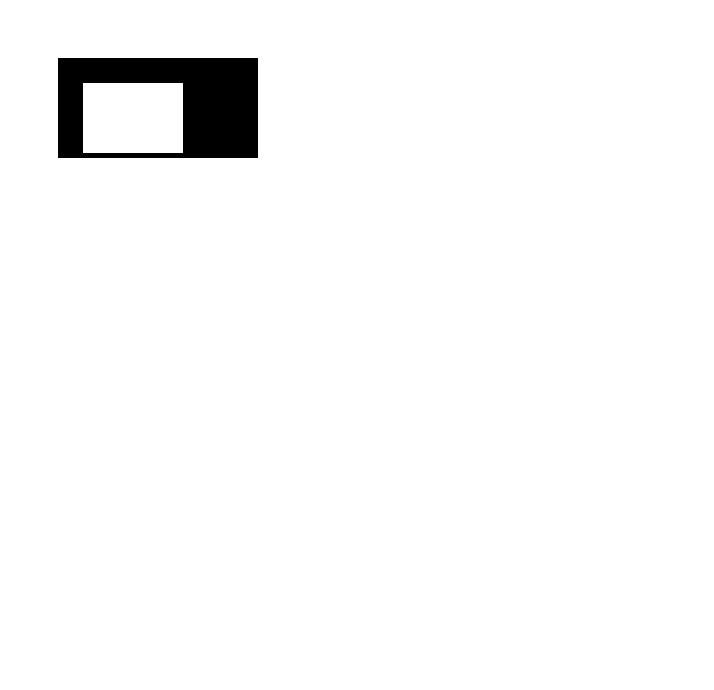
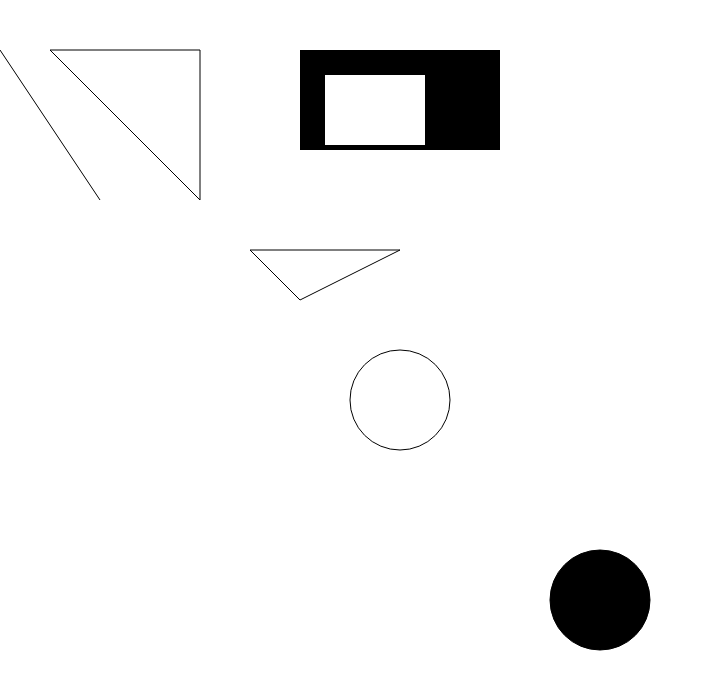
Before and after one commit to front-end-study-program/canvas-api, a website built with Vite: page index.html in a window 1280 px wide. Shown: the whole page, without its empty margins (0-714 px from the left). Built offline with nearby package versions, Linux system fonts and the light colour scheme.

Commit message:
chore: inti

```diff
--- a/index.html
+++ b/index.html
@@ -5,9 +5,17 @@
   <meta http-equiv="X-UA-Compatible" content="IE=edge">
   <meta name="viewport" content="width=device-width, initial-scale=1.0">
   <title>API Playground</title>
+  <style>
+    html,body {
+      margin: 0;
+      padding: 0;
+      width: 100%;
+      height: 100%;
+    }
+  </style>
 </head>
 <body>
-  <canvas id="canvas" width="400" height="400">
+  <canvas id="canvas">
     当前浏览器不支持canvas元素，请升级或更换浏览器！
   </canvas>
   <script type="module" src="./src/main.ts"></script>
--- a/src/Draw.ts
+++ b/src/Draw.ts
@@ -12,6 +12,15 @@ interface IPosition {
   y: number;
   width: number;
   height: number
+}
+
+interface IArc {
+  x: number;
+  y: number;
+  radius: number;
+  startAngle: number;
+  endAngle: number;
+  counterclockwise?: boolean;
 }
 
 class Draw {
@@ -61,9 +70,27 @@ class Draw {
       ctx.strokeRect(x, y, width, height)
     }
   }
+  /**
+   * 清除指定矩形区域
+   * @param {IPosition} position 矩形位置
+   */
   clearRect(position: IPosition) {
     const { x, y, width, height } = position
     this.ctx.clearRect(x, y, width, height)
+  }
+  /**
+   * 画圆弧或圆
+   * @param {IArc} options 绘制路径
+   * @param {boolean} isFill 是否填充
+   */
+  arc(options: IArc, isFill = false) {
+    const { x, y, radius, startAngle, endAngle, counterclockwise } = options
+    const { ctx } = this
+    ctx.beginPath()
+    ctx.arc(x, y, radius, startAngle, endAngle, counterclockwise)
+    ctx.stroke()
+    isFill && ctx.fill()
+    ctx.closePath()
   }
 }
 
--- a/src/main.ts
+++ b/src/main.ts
@@ -1,18 +1,41 @@
 import Draw from './Draw'
 
 const canvas = document.getElementById('canvas') as HTMLCanvasElement
+canvas.width = document.body.offsetWidth
+canvas.height = document.body.offsetHeight
 const ctx = canvas.getContext('2d')
 
 const draw = new Draw(ctx!)
 
 // 画直线
-// draw.straightLine(0, 50, 100, 200)
+draw.straightLine(0, 50, 100, 200)
 
 // 画三角形
-// draw.triangle({ Ax: 50, Ay: 50, Bx: 200, By: 200, Cx: 200, Cy: 50 })
+draw.triangle({ Ax: 50, Ay: 50, Bx: 200, By: 200, Cx: 200, Cy: 50 })
+
+draw.triangle({ Ax: 250, Ay: 250, Bx: 300, By: 300, Cx: 400, Cy: 250 })
 
 // 画矩形
-draw.rectangle({ x: 50, y: 50, width: 200, height: 100 }, true)
+draw.rectangle({ x: 300, y: 50, width: 200, height: 100 }, true)
 
 // 清除指定矩形区域
-draw.clearRect({x: 75, y: 75, width: 100, height: 70})
+draw.clearRect({x: 325, y: 75, width: 100, height: 70})
+
+// 画圆弧与圆
+draw.arc({
+  x: 400,
+  y: 400,
+  radius: 50,
+  startAngle: 0,
+  endAngle: Math.PI * 2,
+  counterclockwise: false
+})
+
+draw.arc({
+  x: 600,
+  y: 600,
+  radius: 50,
+  startAngle: 0,
+  endAngle: Math.PI * 2,
+  counterclockwise: false
+}, true)
```
Also changed, not shown: README.md.
